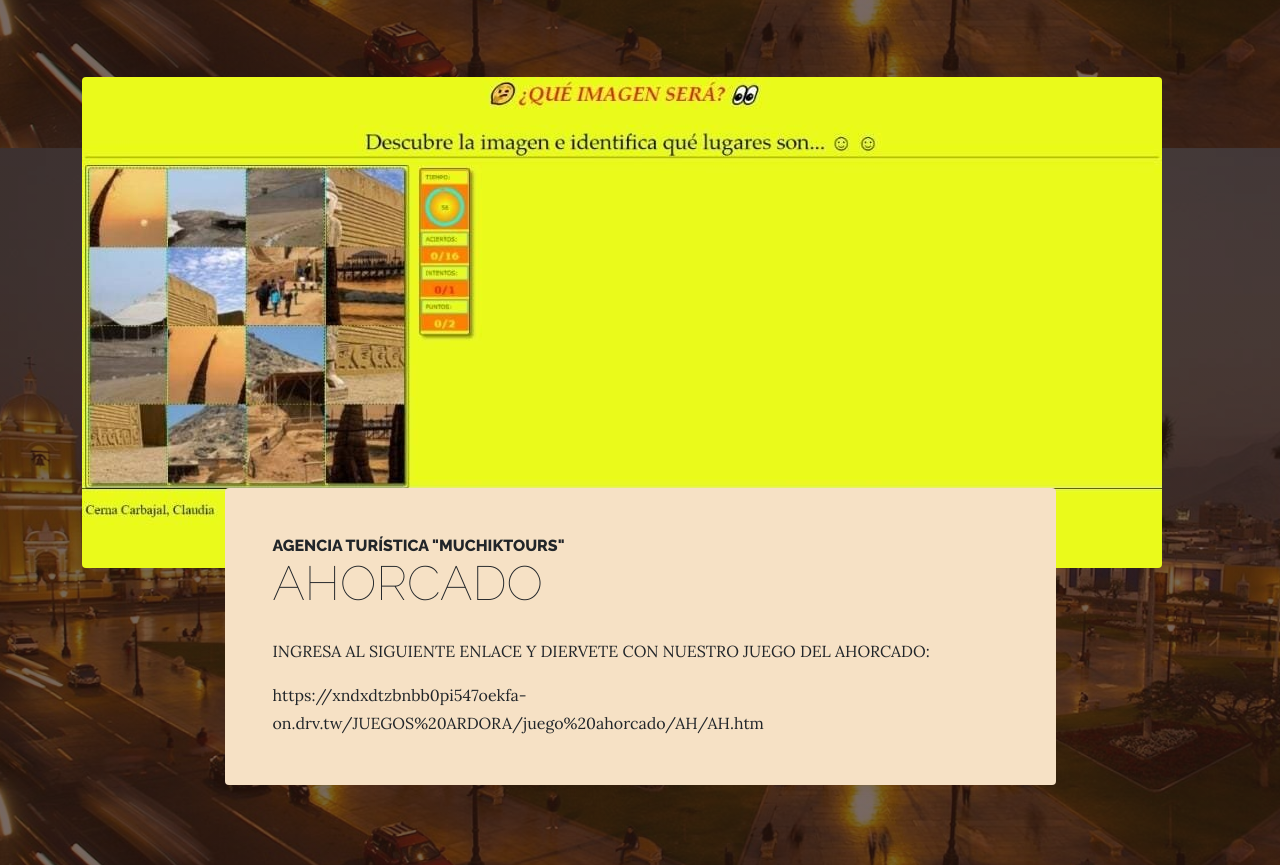
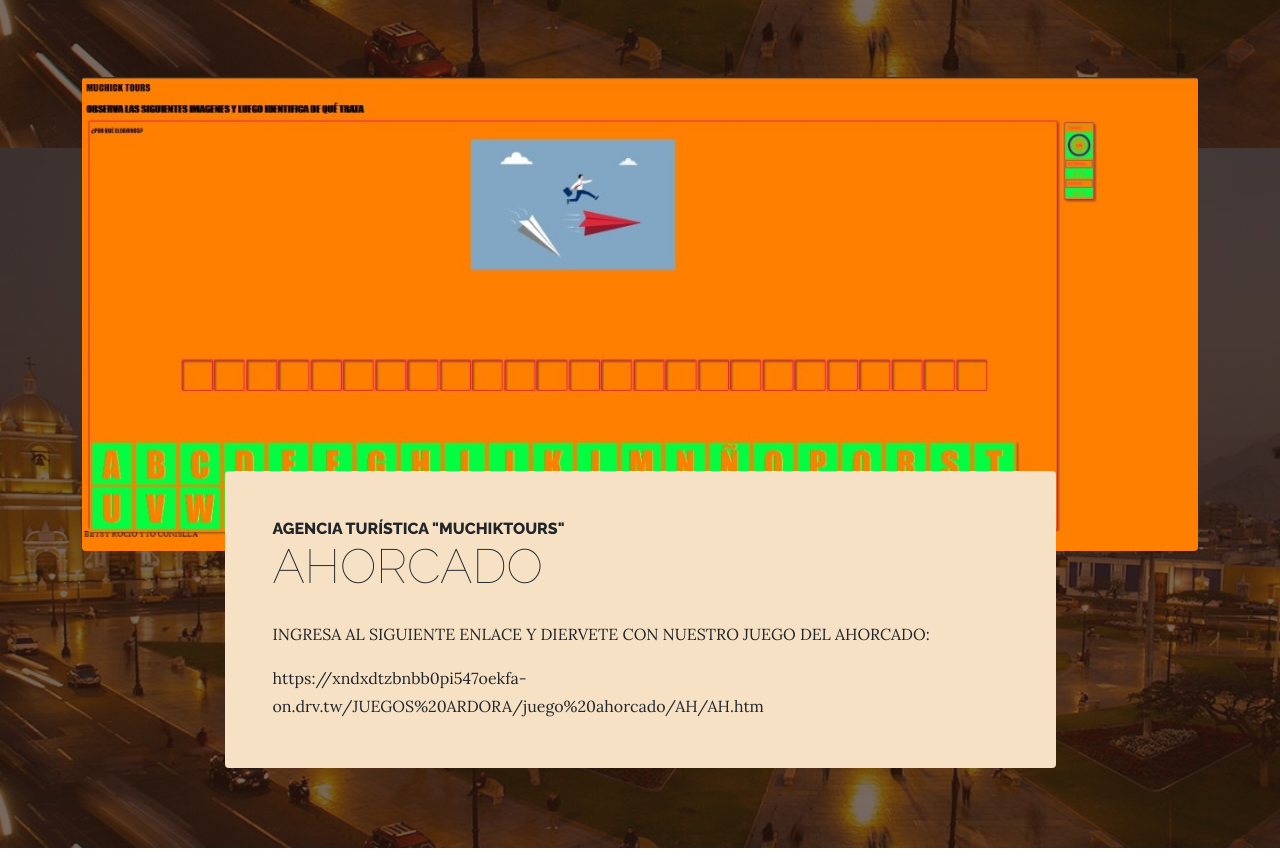
Before and after one commit to MissAngiee/MuchikTours, a plain HTML site: page store.html in a window 1280 px wide. Shown: the part 3852-4717 px from the top of the page. Drawn offline with nearby package versions, Linux system fonts and the light colour scheme.

Commit message:
Update store.html

```diff
--- a/store.html
+++ b/store.html
@@ -171,7 +171,7 @@
             </section>
  <section class="page-section about-heading">
             <div class="container">
-                <img class="img-fluid rounded about-heading-img mb-3 mb-lg-0" src="assets/img/PUZZLE..jpg" alt="..." />
+                <img class="img-fluid rounded about-heading-img mb-3 mb-lg-0" src="assets/img/AHORCADO.jpeg" alt="..." />
                 <div class="about-heading-content">
                     <div class="row">
                         <div class="col-xl-9 col-lg-10 mx-auto">
```
